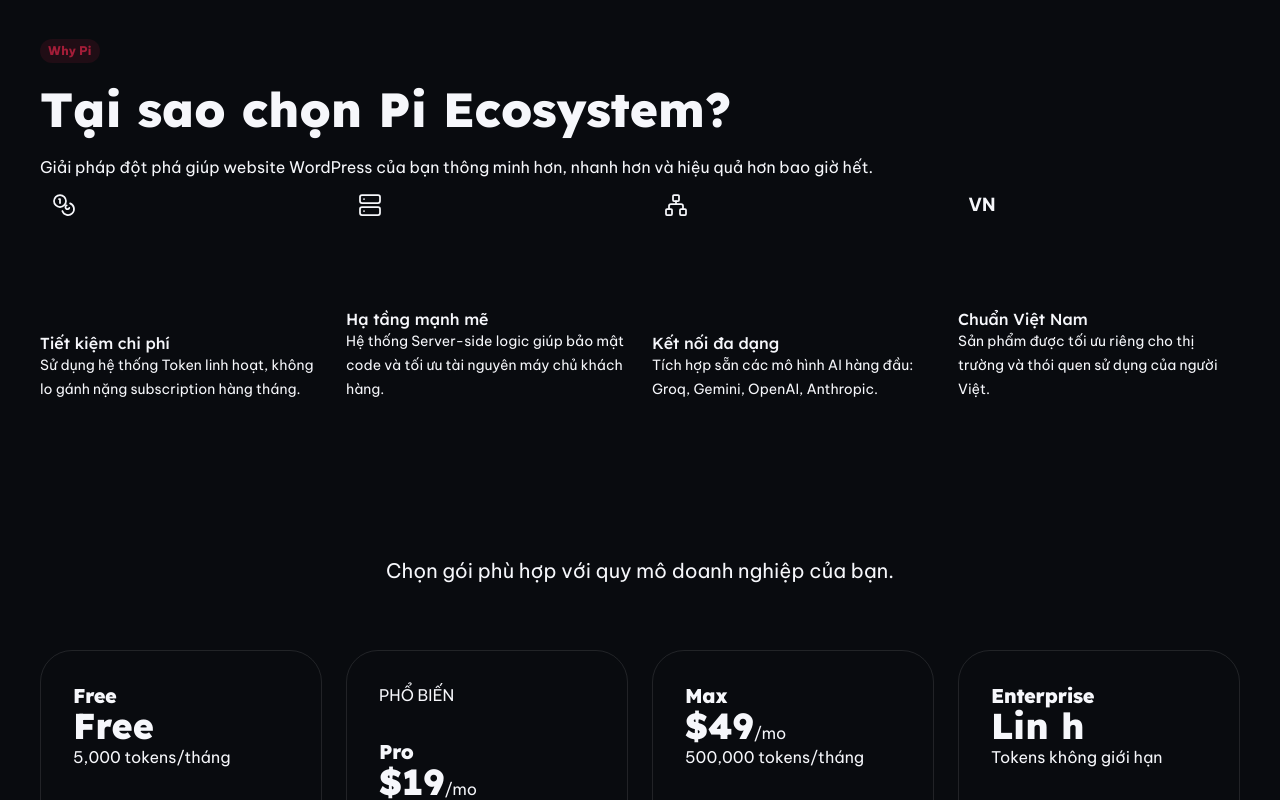
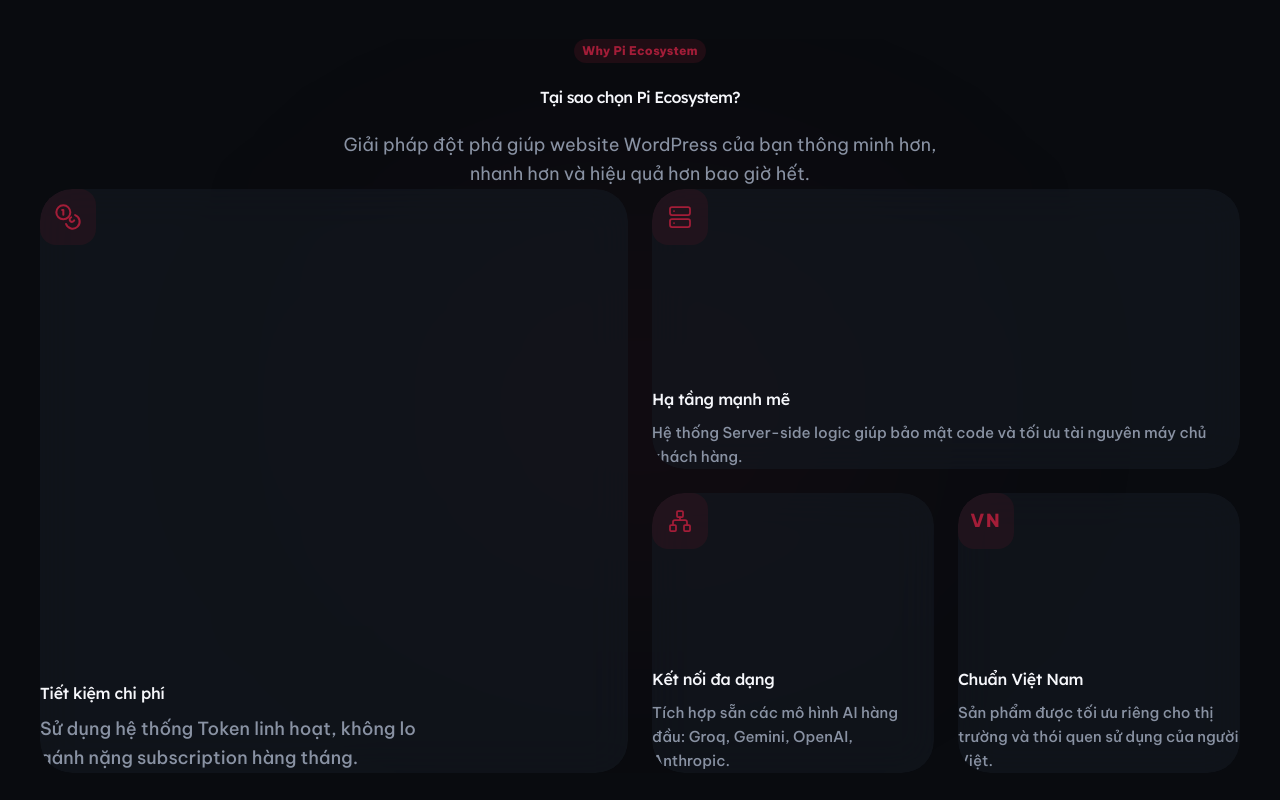
Before and after one commit to tuidienanhvan/pi-store-webapp, a React (Vite) app: page / in a window 1280 px wide. Shown: the part 860-1660 px from the top of the page. Built offline with nearby package versions, Linux system fonts and the light colour scheme; no server answers.

Commit message:
feat(ui): overhaul HomeBento to a premium Bento Grid

```diff
--- a/src/components/home/HomeBento.css
+++ b/src/components/home/HomeBento.css
@@ -1,85 +1,204 @@
 @reference "../../styles/index.css";
 
+@layer components {
+  .home-bento {
+    position: relative;
+    padding-block: 8rem;
+    overflow: hidden;
+  }
 
-@layer components {
+  /* Decorative background glow */
+  .home-bento__bg-glow {
+    position: absolute;
+    top: 20%;
+    left: 50%;
+    transform: translateX(-50%);
+    width: 80%;
+    height: 60%;
+    background: radial-gradient(circle at center, color-mix(in srgb, var(--p) 8%, transparent) 0%, transparent 70%);
+    filter: blur(120px);
+    z-index: 1;
+    pointer-events: none;
+  }
 
   .home-bento__header {
     display: flex;
     flex-direction: column;
-  gap: 1rem;
-  margin-bottom: 4rem;
+    align-items: center;
+    text-align: center;
+    gap: 1.5rem;
+    margin-bottom: 5rem;
   }
 
+  .home-bento__headline {
+    margin: 0;
+    font-size: clamp(32px, 5vw, 56px);
+    font-weight: 900;
+    letter-spacing: -0.04em;
+    line-height: 1.1;
+    color: var(--bc);
+    max-width: 800px;
+  }
 
+  .home-bento__subline {
+    margin: 0;
+    font-size: 1.125rem;
+    line-height: 1.6;
+    color: var(--bc3);
+    max-width: 600px;
+  }
+
+  /* --- BENTO GRID LAYOUT --- */
   .home-bento__grid {
     display: grid;
-  grid-template-columns: repeat(1, minmax(0, 1fr));
+    grid-template-columns: repeat(1, 1fr);
+    grid-auto-rows: minmax(280px, auto);
     gap: 1.5rem;
   }
 
   @media (min-width: 768px) {
     .home-bento__grid {
-   grid-template-columns: repeat(2, minmax(0, 1fr));
+      grid-template-columns: repeat(2, 1fr);
     }
+    .home-bento__card--0 { grid-column: span 2; grid-row: span 2; }
   }
 
   @media (min-width: 1024px) {
     .home-bento__grid {
-   grid-template-columns: repeat(4, minmax(0, 1fr));
+      grid-template-columns: repeat(4, 1fr);
     }
+    /* Item 0: Big (2x2) */
+    .home-bento__card--0 { grid-column: span 2; grid-row: span 2; }
+    /* Item 1: Wide (2x1) */
+    .home-bento__card--1 { grid-column: span 2; grid-row: span 1; }
+    /* Item 2 & 3: Standard (1x1) */
+    .home-bento__card--2 { grid-column: span 1; grid-row: span 1; }
+    .home-bento__card--3 { grid-column: span 1; grid-row: span 1; }
   }
 
-
+  /* --- CARD STYLING --- */
   .home-bento__card {
     position: relative;
+    border-radius: 2rem;
+    overflow: hidden;
+    transition: all 0.5s cubic-bezier(0.23, 1, 0.32, 1);
+  }
+
+  .glass-card {
+    height: 100%;
     display: flex;
-  min-height: 220px;
     flex-direction: column;
     justify-content: space-between;
-  border: 1px solid var(--base-border);
-  background-color: color-mix(in srgb, var(--base-content) 3.5%, transparent);
-  padding: 1.5rem;
-  transition: all 0.2s ease;
-  border-radius: var(--rounded-2xl);
+    padding: 2.5rem;
+    background: color-mix(in srgb, var(--b2) 60%, transparent);
+    backdrop-filter: blur(20px);
+    border: 1px solid var(--bd);
+    box-shadow: 0 4px 24px -1px rgba(0, 0, 0, 0.2);
+    transition: inherit;
+    position: relative;
+    z-index: 2;
   }
 
   .home-bento__card:hover {
-  transform: translateY(-0.25rem);
-  border-color: color-mix(in srgb, var(--primary) 40%, transparent);
-  background-color: color-mix(in srgb, var(--primary) 10%, transparent);
+    transform: translateY(-8px) scale(1.01);
   }
 
+  .home-bento__card:hover .glass-card {
+    border-color: color-mix(in srgb, var(--p) 30%, transparent);
+    background: color-mix(in srgb, var(--b2) 80%, transparent);
+    box-shadow: 0 20px 40px -12px rgba(0, 0, 0, 0.4), 0 0 20px color-mix(in srgb, var(--p) 10%, transparent);
+  }
 
+  /* Icon Wrap */
   .home-bento__icon-wrap {
+    width: 3.5rem;
+    height: 3.5rem;
+    border-radius: 1rem;
     display: flex;
-  height: 3rem;
-  width: 3rem;
-  flex-shrink: 0;
     align-items: center;
     justify-content: center;
-  border: 1px solid color-mix(in srgb, var(--primary) 20%, transparent);
-  background-color: color-mix(in srgb, var(--primary) 10%, transparent);
-  color: var(--primary);
-  border-radius: var(--rounded-2xl);
+    background: color-mix(in srgb, var(--p) 10%, transparent);
+    color: var(--p);
+    border: 1px solid color-mix(in srgb, var(--p) 20%, transparent);
+    margin-bottom: 2rem;
     position: relative;
+    transition: all 0.3s ease;
   }
 
+  .home-bento__card:hover .home-bento__icon-wrap {
+    transform: scale(1.1) rotate(5deg);
+    background: var(--p);
+    color: var(--pc);
+    box-shadow: 0 0 20px color-mix(in srgb, var(--p) 40%, transparent);
+  }
+
+  .vn-badge {
+    font-size: 1.125rem;
+    font-weight: 900;
+    letter-spacing: 0.1em;
+  }
+
+  /* Content */
+  .home-bento__content {
+    display: flex;
+    flex-direction: column;
+    gap: 0.75rem;
+  }
 
   .home-bento__title {
-  display: block;
     margin: 0;
-  font-size: 1.25rem;
-  letter-spacing: 0;
-  color: var(--base-content);
+    font-size: 1.5rem;
+    font-weight: 800;
+    letter-spacing: -0.02em;
+    color: var(--bc);
   }
 
-
   .home-bento__desc {
-  margin-top: 0.5rem;
-  font-size: 0.875rem;
-  line-height: 1.5rem;
-  color: color-mix(in srgb, var(--base-content) 60%, transparent);
+    margin: 0;
+    font-size: 0.9375rem;
+    line-height: 1.6;
+    color: var(--bc3);
+    font-weight: 500;
   }
 
+  /* Large Card Specifics */
+  .home-bento__card--0 .home-bento__title {
+    font-size: 2rem;
+    max-width: 280px;
+  }
 
+  .home-bento__card--0 .home-bento__desc {
+    font-size: 1.125rem;
+    max-width: 400px;
   }
+
+  /* Decorative card background */
+  .card-decoration {
+    position: absolute;
+    top: -50%;
+    right: -50%;
+    width: 200px;
+    height: 200px;
+    background: radial-gradient(circle, color-mix(in srgb, var(--p) 15%, transparent) 0%, transparent 70%);
+    opacity: 0;
+    transition: opacity 0.5s ease;
+    pointer-events: none;
+  }
+
+  .home-bento__card:hover .card-decoration {
+    opacity: 1;
+  }
+
+  .card-highlight {
+    position: absolute;
+    inset: 0;
+    background: linear-gradient(135deg, rgba(255,255,255,0.05) 0%, transparent 50%);
+    pointer-events: none;
+    opacity: 0;
+    transition: opacity 0.5s ease;
+  }
+
+  .home-bento__card:hover .card-highlight {
+    opacity: 1;
+  }
+}
--- a/src/components/home/HomeBento.jsx
+++ b/src/components/home/HomeBento.jsx
@@ -10,56 +10,40 @@
 
   return (
 
-    <section className="home-section">
-
-      <div className="mx-auto w-full max-w-[1400px] px-6 lg:px-10">
-
+    <section className="home-section home-bento">
+      <div className="home-bento__bg-glow" aria-hidden="true" />
+      <div className="mx-auto w-full max-w-[1400px] px-6 lg:px-10 relative z-10">
         <div className="home-bento__header">
-
-          <Badge tone="brand">Why Pi</Badge>
-
-          <h2 style={{ margin: 0, fontSize: "clamp(32px, 4vw, 48px)", fontWeight: 800, letterSpacing: 0 }}>{t?.whyPi?.title}</h2>
-
-          {t?.whyPi?.description && <p className="muted" style={{ margin: 0, fontSize: "var(--fs-18)", lineHeight: 1.6 }}>{t?.whyPi?.description}</p>}
-
+          <Badge tone="brand">Why Pi Ecosystem</Badge>
+          <h2 className="home-bento__headline">{t?.whyPi?.title}</h2>
+          {t?.whyPi?.description && <p className="home-bento__subline">{t?.whyPi?.description}</p>}
         </div>
 
+        <div className="home-bento__grid">
+          {t?.whyPi?.items?.map((usp, i) => (
+            <div key={i} className={`home-bento__card home-bento__card--${i}`}>
+              <div className="home-bento__card-inner glass-card">
+                <div className="home-bento__icon-wrap">
+                  {i === 0 && <Icon name="coins" size={28} />}
+                  {i === 1 && <Icon name="server" size={24} />}
+                  {i === 2 && <Icon name="network" size={24} />}
+                  {i === 3 && <div className="vn-badge">VN</div>}
 
+                  {/* Decorative element for large card */}
+                  {i === 0 && <div className="card-decoration" />}
+                </div>
 
-        <div className="home-bento__grid">
+                <div className="home-bento__content">
+                  <h3 className="home-bento__title">{usp.title}</h3>
+                  <p className="home-bento__desc">{usp.desc}</p>
+                </div>
 
-          {t?.whyPi?.items?.map((usp, i) => (
-
-            <div key={i} className="home-bento__card">
-
-              <div className="home-bento__icon-wrap">
-
-                {i === 0 && <Icon name="coins" size={24} />}
-
-                {i === 1 && <Icon name="server" size={24} />}
-
-                {i === 2 && <Icon name="network" size={24} />}
-
-                {i === 3 && <div style={{ fontSize: "18px", fontWeight: "bold" }}>VN</div>}
-
+                <div className="card-highlight" />
               </div>
-
-              <div className="stack" style={{ gap: "var(--s-2)" }}>
-
-                <h3 className="home-bento__title">{usp.title}</h3>
-
-                <p className="home-bento__desc">{usp.desc}</p>
-
-              </div>
-
             </div>
-
           ))}
-
         </div>
-
       </div>
-
     </section>
 
   );
```
Lines whose indentation alone changed are shown as unchanged.
